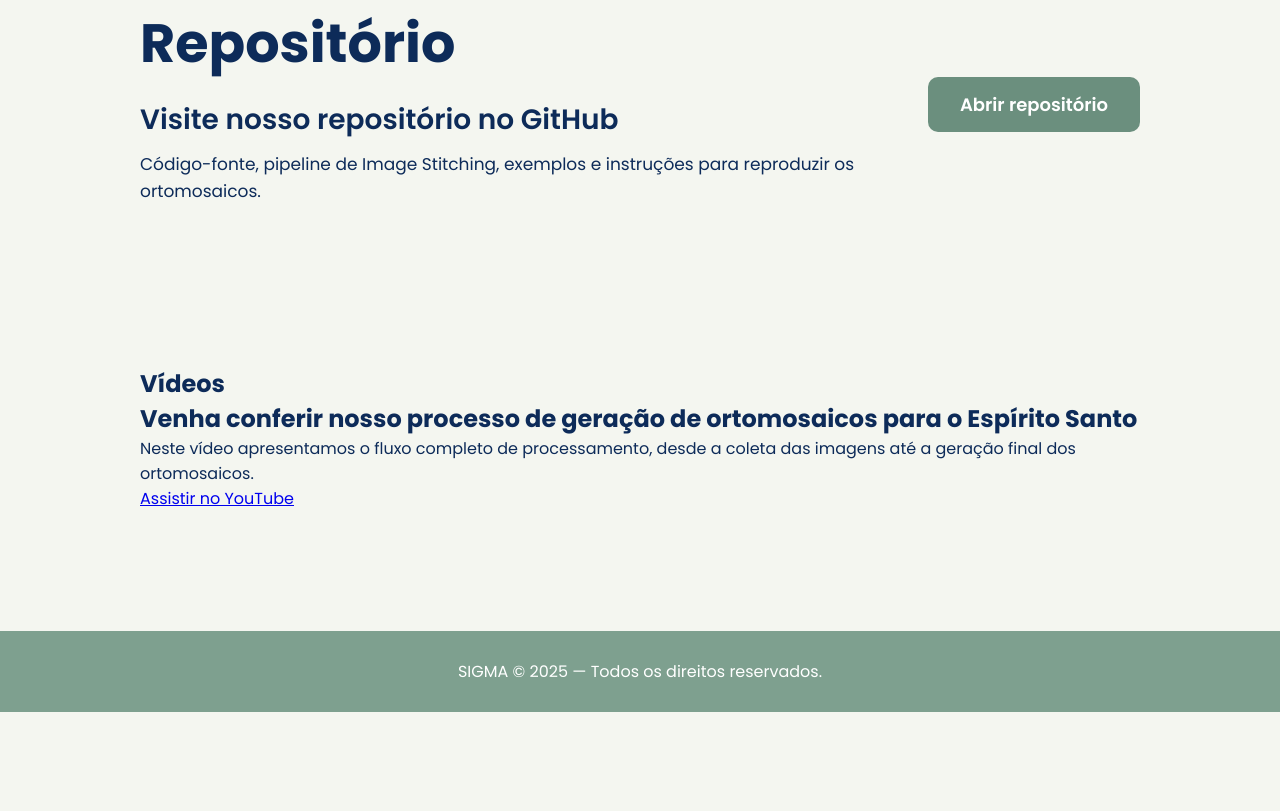
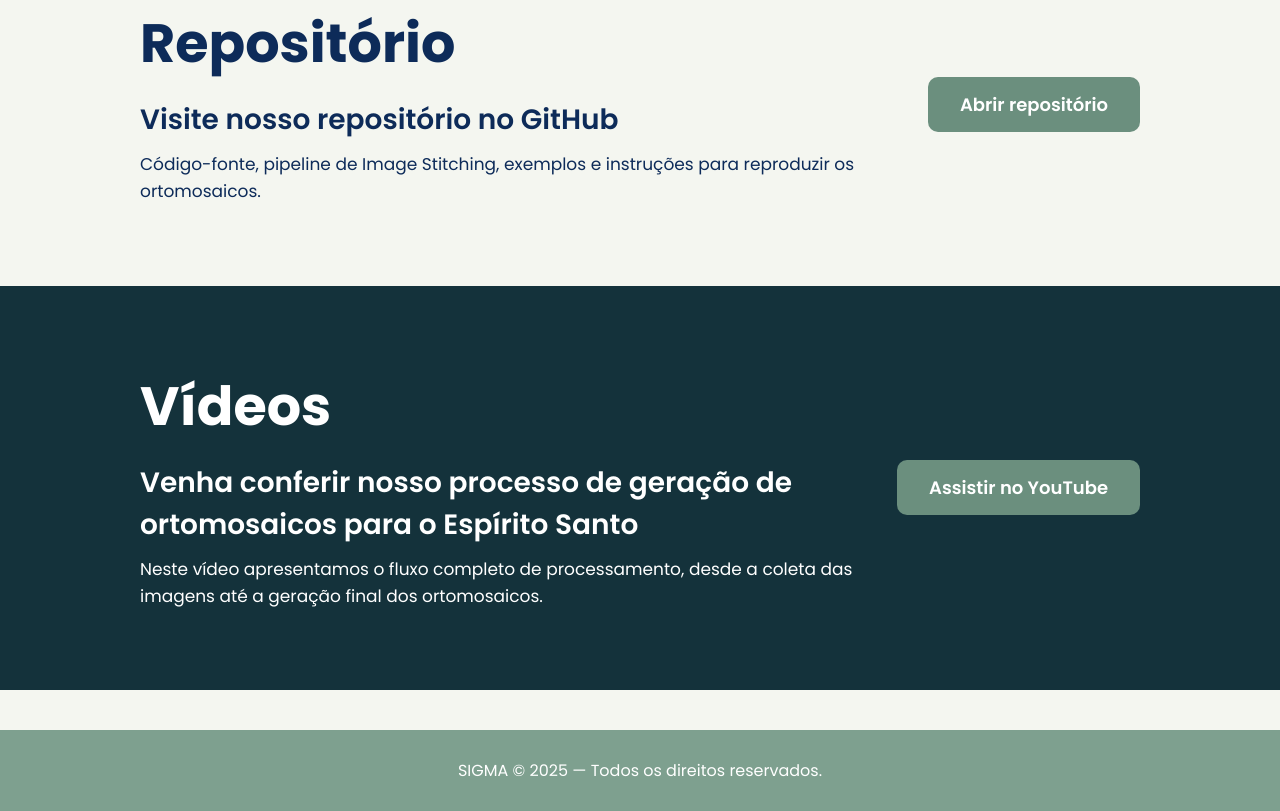
Before and after one commit to fboldt/sigma, a plain HTML site: page index.html in a window 1280 px wide. Shown: the part 3424-4235 px from the top of the page. Before the commit the page ends 4136 px from the top, so only its background shows below. Drawn offline with Linux system fonts and the light colour scheme.

Commit message:
Add styles for video section
Added styles for video section including grid layout and button.

```diff
--- a/styles.css
+++ b/styles.css
@@ -213,6 +213,48 @@ nav a {
   text-decoration: none;
   font-weight: 600;
 }
+/* ========================
+ VÍDEOS
+========================= */
+
+.videos {
+  background: #14323b;
+  color: white;
+}
+
+.videos-grid {
+  display: grid;
+  grid-template-columns: 1fr auto;
+  align-items: center;
+  gap: 40px;
+}
+
+.videos-grid h1 {
+  font-size: 54px;
+}
+
+.videos-grid h2 {
+  margin-top: 15px;
+  font-size: 28px;
+  font-weight: 600;
+}
+
+.videos-grid p {
+  margin-top: 10px;
+  font-size: 17px;
+  line-height: 1.6;
+}
+
+.videos-btn {
+  background: #6b8f7e;
+  color: white;
+  padding: 14px 32px;
+  border-radius: 10px;
+  font-size: 18px;
+  text-decoration: none;
+  font-weight: 600;
+}
+
 
 /* ========================
  FOOTER
```
